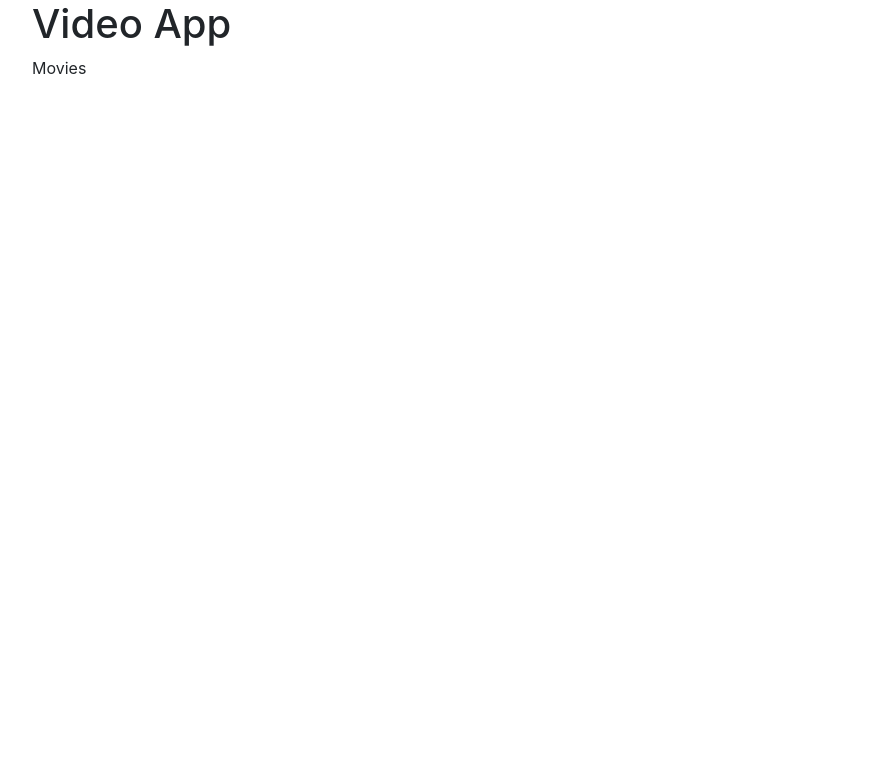
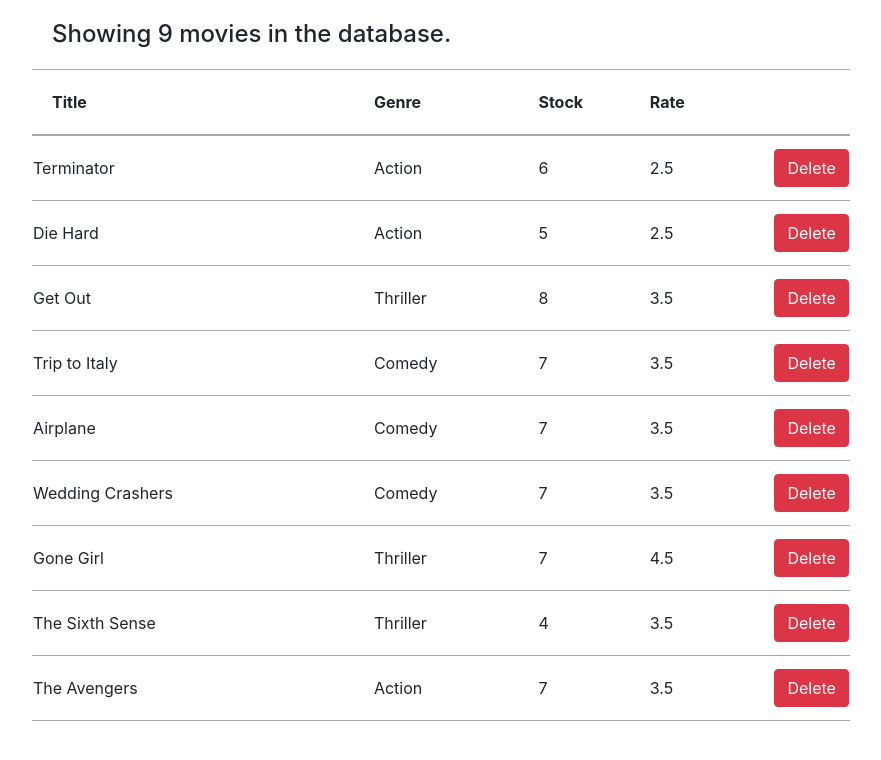
Before and after one commit to lcardoz/video-app-example, a React (Create React App) app: page / in a window 1280 px wide. Shown: the top 760 px of the page, without its empty margins (53-934 px from the left). Built offline with nearby package versions, Linux system fonts and the light colour scheme.

Commit message:
set up frontend ui based on wireframe, created table, mapped through movies, imported bootstrap button, added some conditional rendering

```diff
--- a/src/App.js
+++ b/src/App.js
@@ -4,7 +4,6 @@
 function App() {
   return (
     <main className="container">
-      <h1>Video App</h1>
       <Movies />
     </main>
   );
--- a/src/components/Movies.jsx
+++ b/src/components/Movies.jsx
@@ -11,8 +11,36 @@
     console.log('deleted movie')
   }
 
+  const movieData = data.movies.map(movie =>
+    <tr key={movie.title} style={{borderBottom: '1px solid #a8a8a9'}}>
+      <td style={{paddingRight: 200, paddingTop: 20, paddingBottom: 20}}>{movie.title}</td>
+      <td style={{paddingRight: 100}}>{movie.genre.name}</td>
+      <td style={{paddingRight: 100}}>{movie.numberInStock}</td>
+      <td style={{paddingRight: 100}}>{movie.dailyRentalRate}</td>
+      <td><button type="button" className="btn btn-danger">Delete</button></td>
+    </tr>
+  )
+
   return (
-    <div>Movies</div>
+    <>
+      <h4 style={{margin: 20}}>
+        {data.movies.length === 0 ? 'There are no movies in the database.' : `Showing ${data.movies.length} movies in the database.`}
+      </h4>
+      <table>
+        <thead>
+          <tr style={{borderTop: '1px solid #a8a8a9', borderBottom: '2px solid #a8a8a9'}}>
+            <th style={{padding: 20}}>Title</th>
+            <th>Genre</th>
+            <th>Stock</th>
+            <th>Rate</th>
+            <th></th>
+          </tr>
+        </thead>
+        <tbody>
+          {movieData}
+        </tbody>
+      </table>
+    </>
   )
 }
 
```
